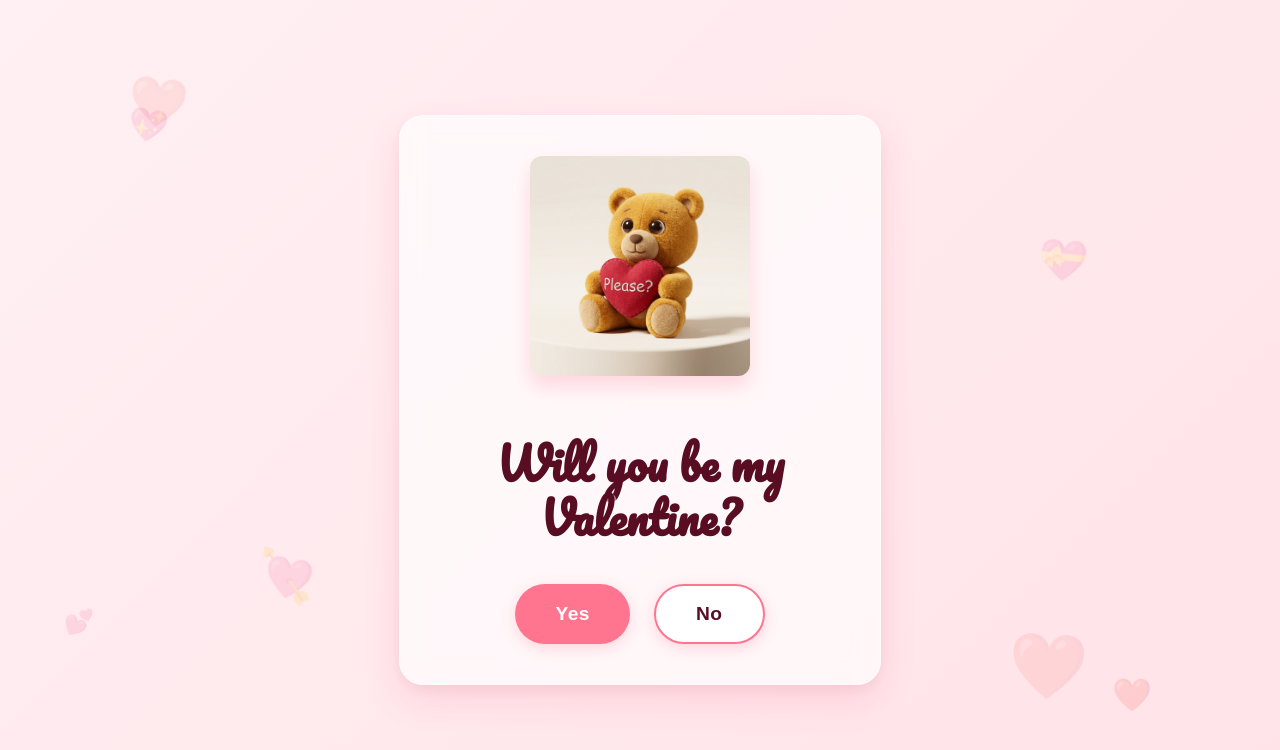
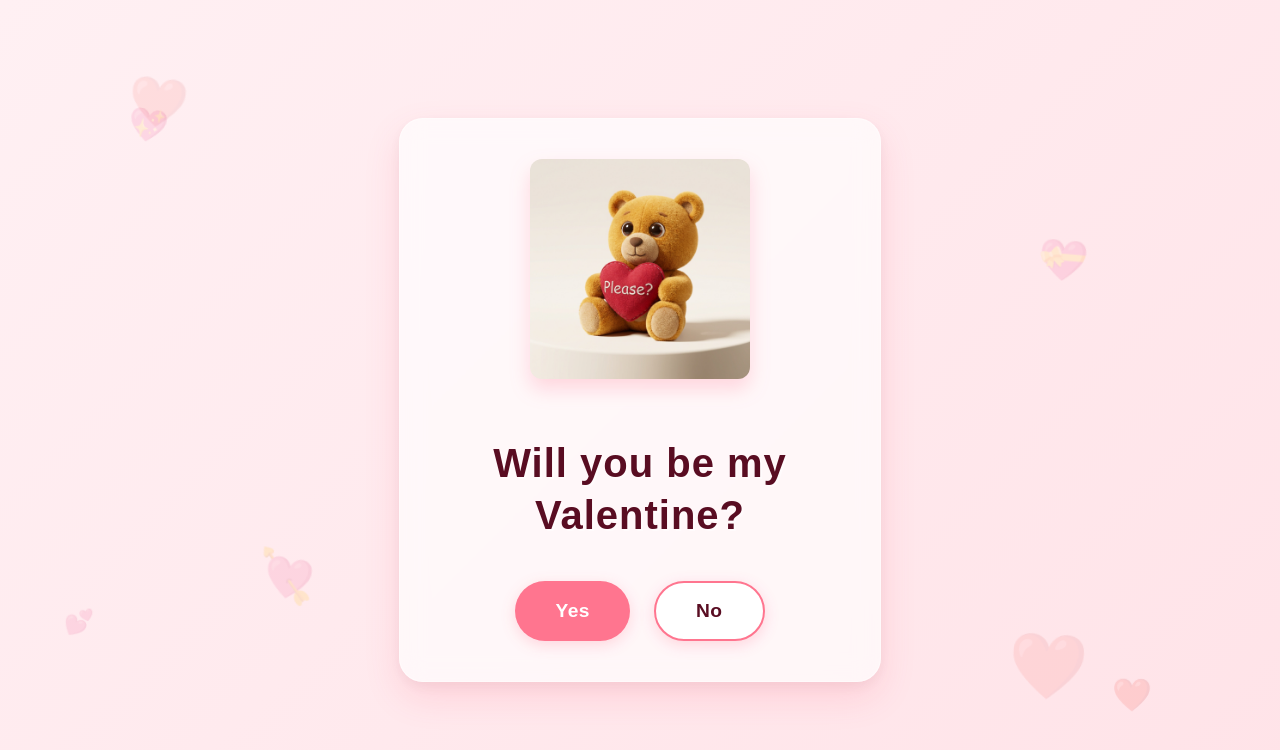
Before and after one commit to madworks-art/valentine, a plain HTML site: page index.html in a window 1280 px wide. Drawn offline with nearby package versions, Linux system fonts and the light colour scheme.

Commit message:
Change font to Fredoka for readability

```diff
--- a/style.css
+++ b/style.css
@@ -88,12 +88,13 @@ body::after {
 /* ... existing animation code ... */
 
 h1 {
-    font-family: 'Pacifico', cursive;
+    font-family: 'Fredoka', sans-serif;
     color: var(--text-color);
-    font-size: 2.8rem;
+    font-size: 2.5rem;
     margin-bottom: 2.5rem;
-    line-height: 1.2;
+    line-height: 1.3;
     text-shadow: 2px 2px 0px rgba(255, 255, 255, 0.5);
+    letter-spacing: 1px;
 }
 
 .buttons {
```
